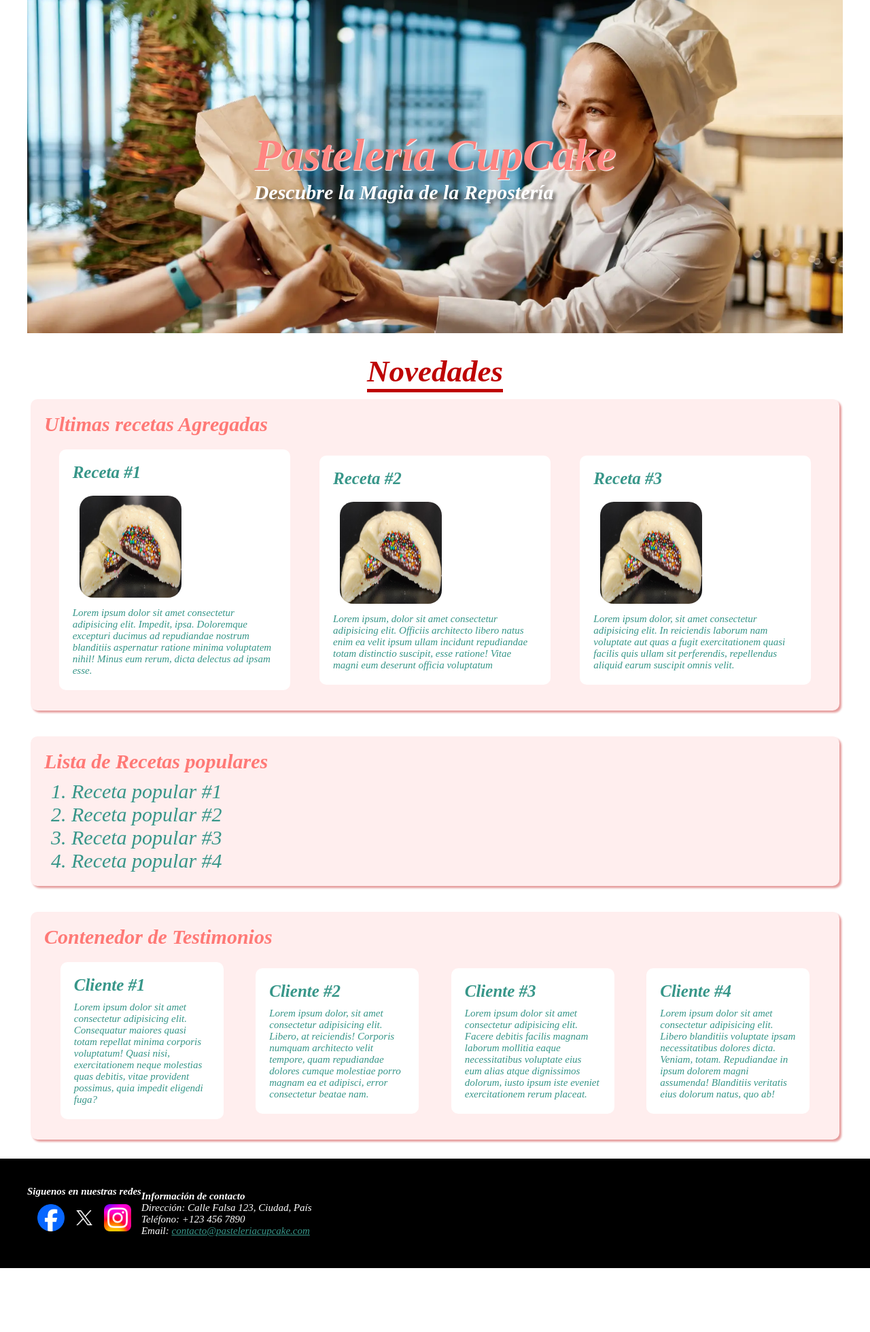
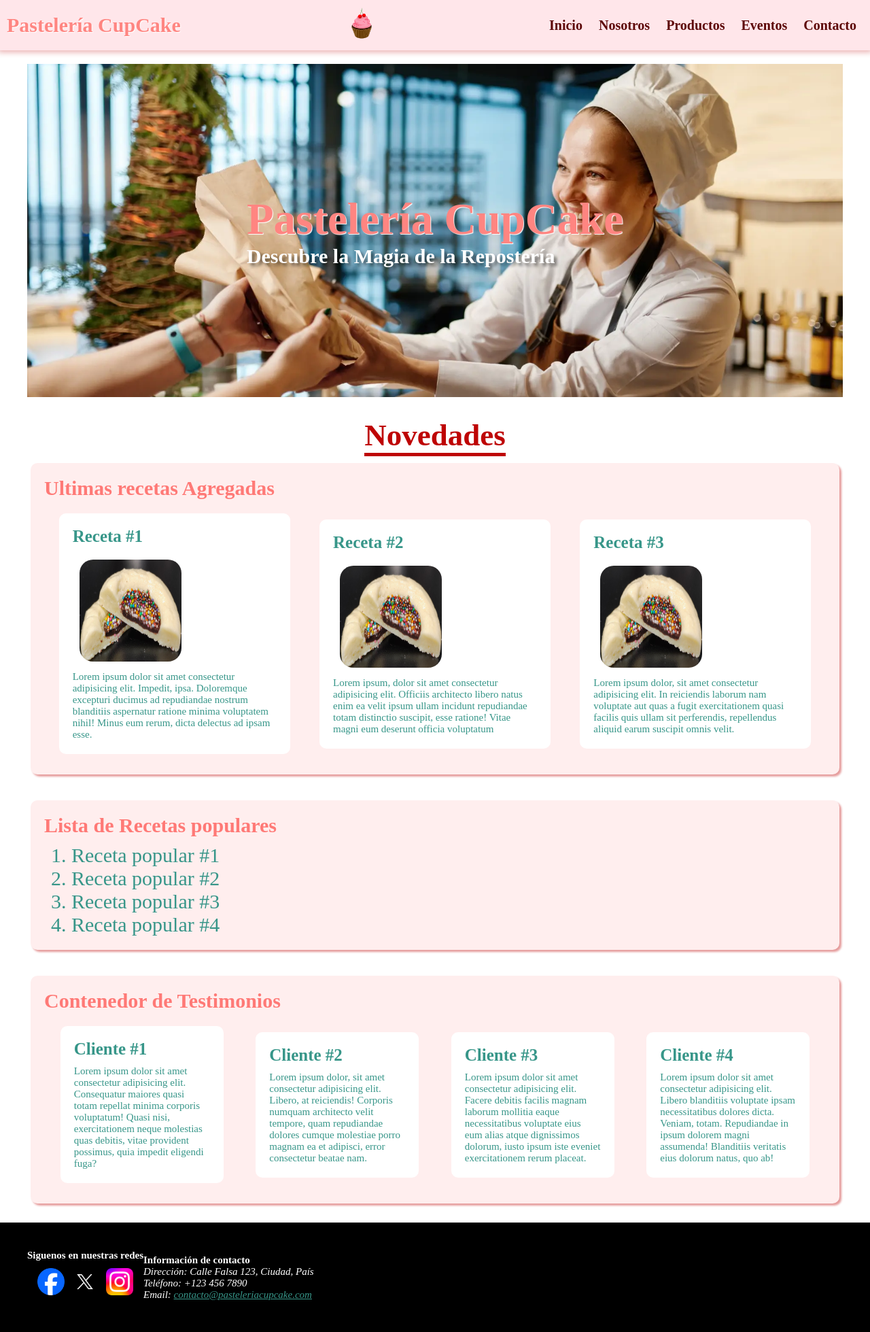
Before and after one commit to Alejandrom199/Reposteria_Page, a PHP site: page / in a window 1280 px wide. Shown: the whole page at 68% size. Before the commit the page ends 1865 px from the top, so only its background shows below. Run offline with PHP 8.4, Linux system fonts and the light colour scheme.

Commit message:
agregación de animaciones - final

```diff
--- a/header.html
+++ b/header.html
@@ -2,15 +2,19 @@
 
 <header>
     <div class="contenedor-header">
-        <a href="index.html">
+
+        <div class="contenedor-title">
+            <h1 class="titulo-header">Pastelería CupCake</h1>
+        </div>
+        <a href="index.php">
             <img src="img/cupcake.png" alt="cupcake-image" width="50px" height="50px">
         </a>
         <nav>
-            <a class="btn-enlace" href="index.html">Inicio</a>
-            <a class="btn-enlace" href="nosotros.html">Nosotros</a>
+            <a class="btn-enlace" href="index.php">Inicio</a>
+            <a class="btn-enlace" href="nosotros.php">Nosotros</a>
             <a class="btn-enlace" href="productos.php">Productos</a>
-            <a class="btn-enlace" href="eventos.html">Eventos</a>
-            <a class="btn-enlace" href="contacto.html">Contacto</a>
+            <a class="btn-enlace" href="eventos.php">Eventos</a>
+            <a class="btn-enlace" href="contacto.php">Contacto</a>
         </nav>
     </div>
 </header>
--- a/index.php
+++ b/index.php
@@ -12,6 +12,7 @@
 
     <body>
         <!--Header-->
+        <?php include("header.html");?>
 
         <!--Main-->
         <main >
--- a/styles/header-style.css
+++ b/styles/header-style.css
@@ -23,10 +23,9 @@
 }
 
 .btn-enlace{
-    background-color: rgb(255, 121, 118);
     padding: 10px;
     border-radius: 10px;
-    color: white;
+    color: rgb(93, 6, 6);
     text-decoration: none;
     font-weight: bold;
     font-size: 20px;
@@ -41,3 +40,14 @@
 .btn-enlace:hover {
     background-color: rgb(222, 94, 92);
 }
+
+.titulo-header{
+    font-size: 30px;
+    color: rgb(255, 133, 129);
+    text-shadow: 1px 1px 1px rgb(255, 255, 255);
+}
+.contenedor-title{
+    display: inline-block;
+    justify-content: space-evenly;
+    align-items: center;
+}
--- a/styles/index-style.css
+++ b/styles/index-style.css
@@ -1,7 +1,6 @@
 
 *{
     color: #379689;
-    font-style: italic;
     margin: 0;
 }
 /*Body*/
@@ -30,9 +29,11 @@
 }
 
 .contenedor-titulos{
+    position: relative;
     display: inline-block;
     justify-content: space-evenly;
     align-items: center;
+    animation: mov-texto 2s ease;
 }
 
 .titulo-principal{
@@ -228,3 +229,12 @@ main{
     display: flex;
     justify-content: center;
 }
+
+@keyframes mov-texto{
+    to{
+        left: 0px;
+    }
+    from{
+        left: 100px;
+    }
+}
```
Also changed, not shown: contacto.php (renamed from contacto.html, +3 -6 lines), eventos.php (renamed from eventos.html, +2 -5 lines), nosotros.php (renamed from nosotros.html, +6 -9 lines), productos.php (+2 -5 lines), styles/contacto-style.css (+9 -0 lines), styles/eventos-style.css (+11 -0 lines), styles/nosotros-style.css (+13 -0 lines).
